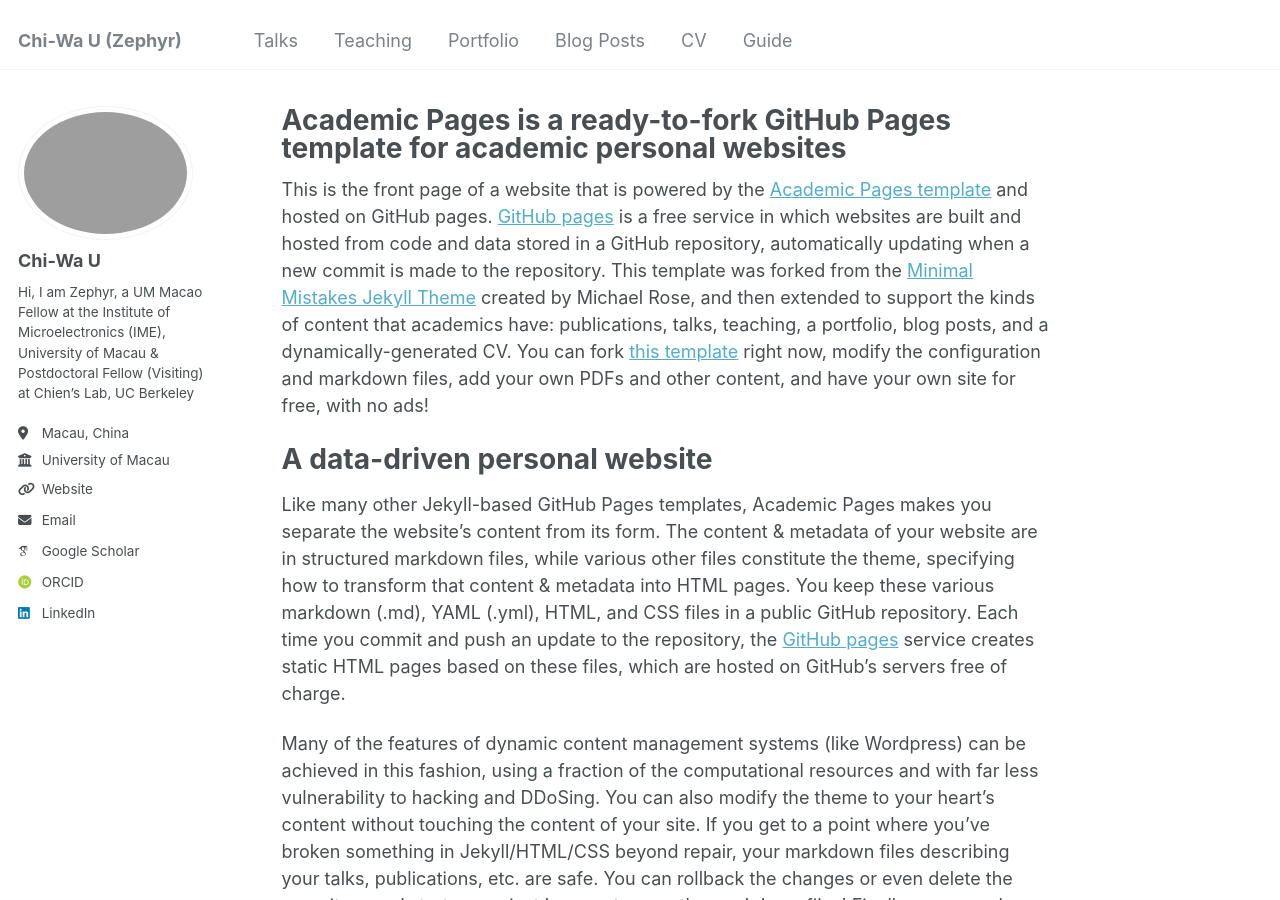
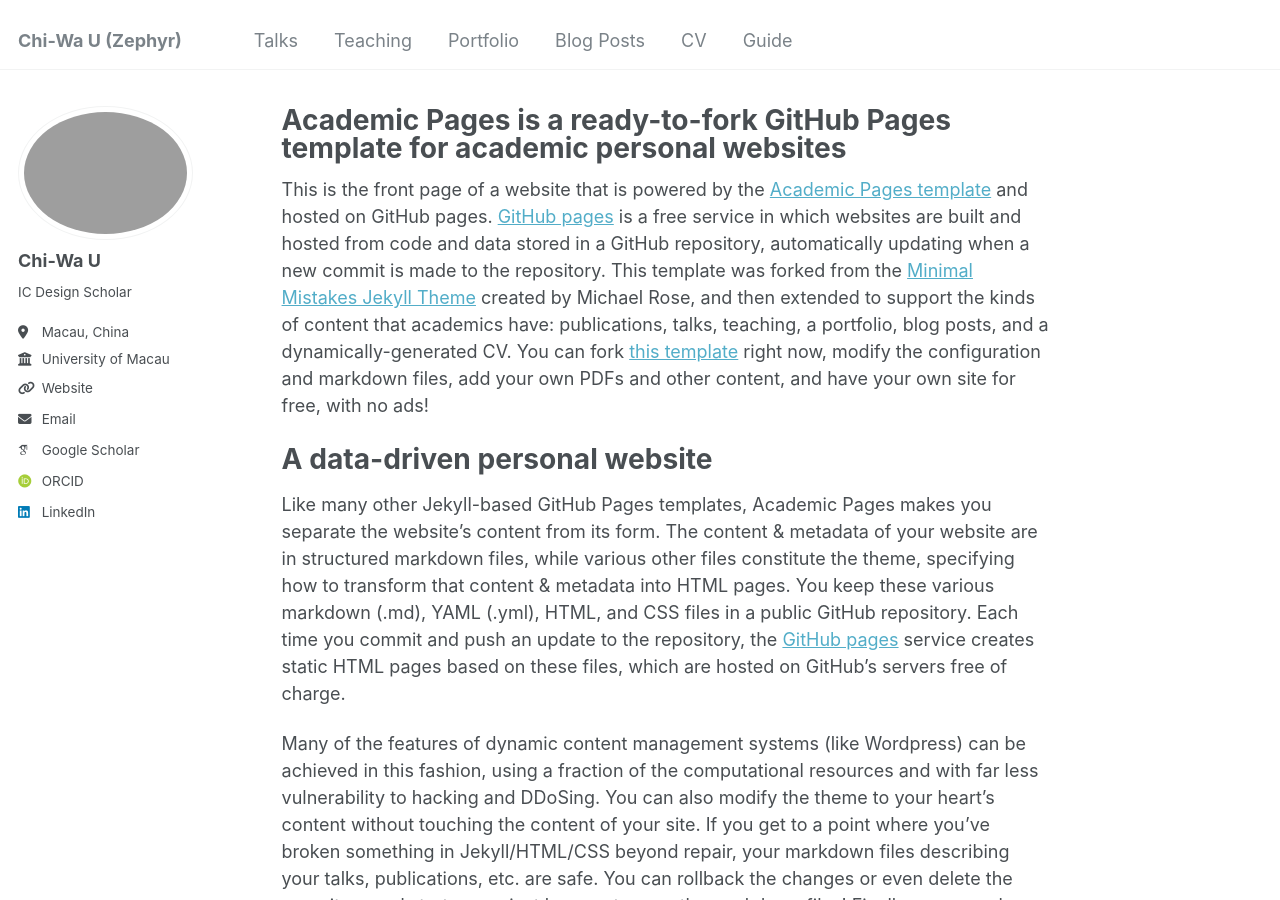
Before and after one commit to Zephyr-U/chiwau, a Jekyll site: the page built from _pages/about.md, in a window 1280 px wide and 900 px high. Built offline with Jekyll 4.4.1, drawn with Linux system fonts in a browser that asks for light colours; some web fonts are replaced.

Commit message:
_config.yml

```diff
--- a/_config.yml
+++ b/_config.yml
@@ -24,7 +24,7 @@ author:
   avatar           : "profile.png"
   name             : "Chi-Wa U"
   pronouns         : # example: "she/her"
-  bio              : "Hi, I am Zephyr, a UM Macao Fellow at the Institute of Microelectronics (IME), University of Macau & Postdoctoral Fellow (Visiting) at Chien’s Lab, UC Berkeley"
+  bio              : "IC Design Scholar"
   location         : "Macau, China"
   employer         : "University of Macau"
   uri              : "https://ime.um.edu.mo/people/chi-wa-u-2/"
```
